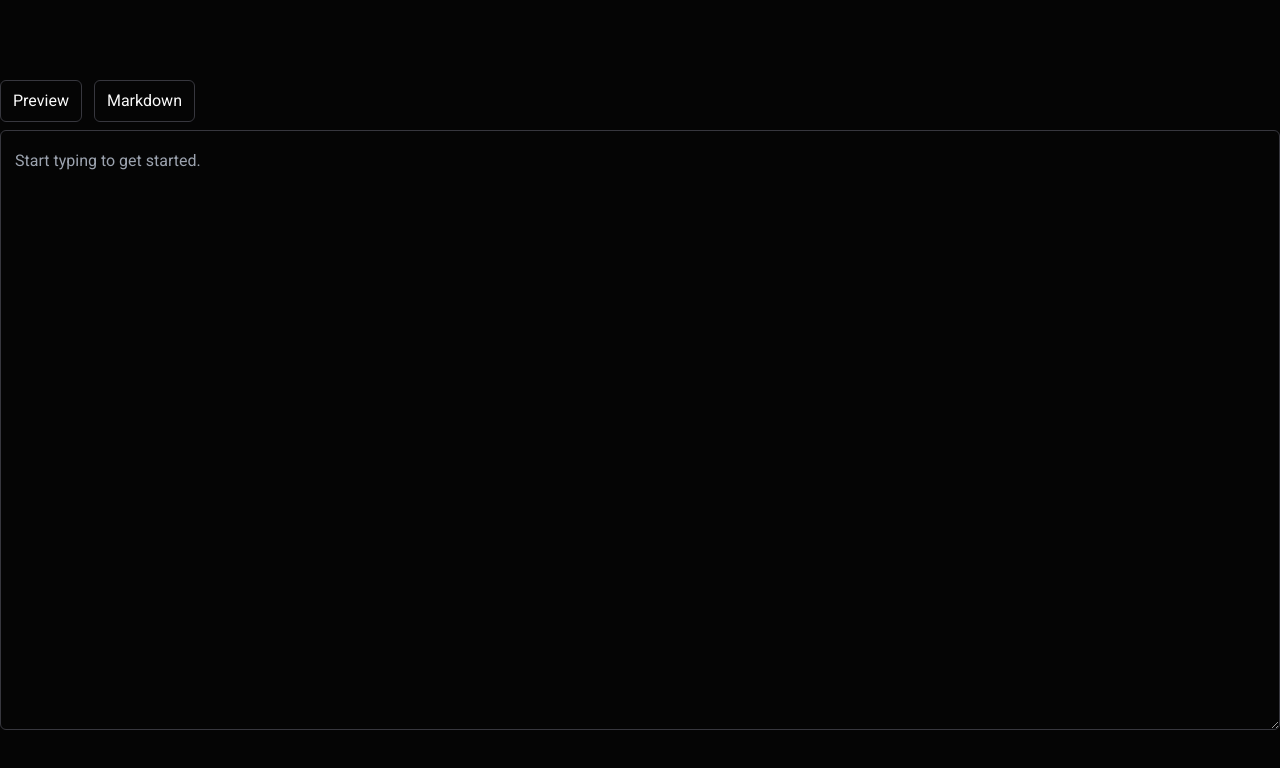
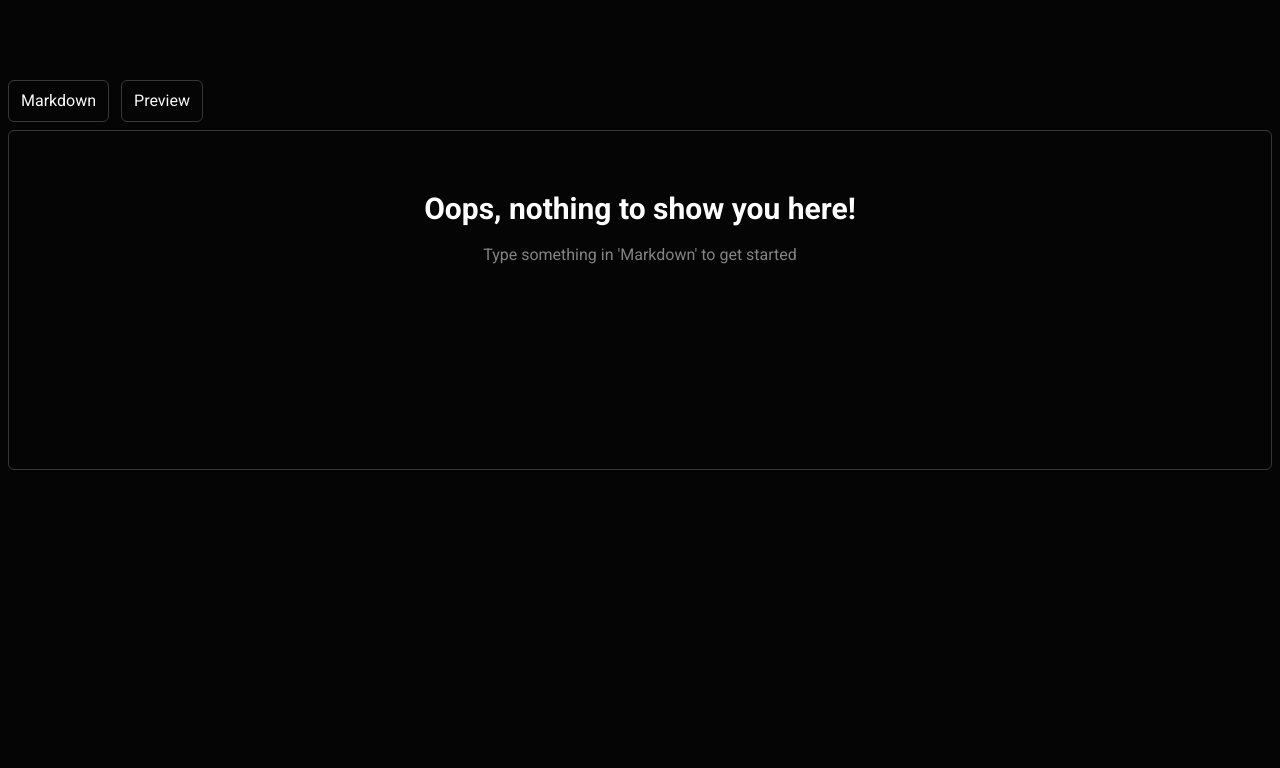
Before and after one commit to Humboorgir/live-markdown-preview, a Next.js app: page / in a window 1280 px wide. Both pictures are taken after a click on the button "Preview". Shown: the top 768 px of the page. Built offline with nearby package versions, Linux system fonts and the light colour scheme.

Commit message:
feat: display a placeholder in preview

```diff
--- a/src/app/page.tsx
+++ b/src/app/page.tsx
@@ -5,6 +5,7 @@ import MarkdownPreview from "@/components/ui/markdown-preview/markdown-preview";
 import TextArea from "@/components/ui/textarea";
 import { Tabs, TabsList, TabsTrigger, TabsContent } from "@/components/ui/tabs/tabs";
 import { ChangeEvent, useState } from "react";
+import Image from "next/image";
 
 export default function Home() {
   const [content, setContent] = useState("");
@@ -14,13 +15,11 @@ export default function Home() {
   }
 
   return (
-    <Container className="prose prose-invert h-screen min-h-[1px] w-screen !px-0 py-20 flex flex-col items-center">
-      {/* TODO: diplay an illustration if nothing is typed (like a resting animal or sth like that) */}
-
+    <Container className="prose prose-invert prose-sm md:prose-base h-screen min-h-[1px] w-screen !px-2 py-20 flex flex-col items-center">
       <Tabs className="w-full" openByDefault="markdown">
         <TabsList>
-          <TabsTrigger value="markdown">Preview</TabsTrigger>
-          <TabsTrigger value="preview">Markdown</TabsTrigger>
+          <TabsTrigger value="markdown">Markdown</TabsTrigger>
+          <TabsTrigger value="preview">Preview</TabsTrigger>
         </TabsList>
 
         <TabsContent className="min-h-[600px]" value="markdown">
@@ -33,9 +32,16 @@ export default function Home() {
         </TabsContent>
 
         <TabsContent value="preview">
-          <MarkdownPreview className="absolute p-10 border border-ring w-full min-h-full mb-8">
-            {content}
-          </MarkdownPreview>
+          {content ? (
+            <MarkdownPreview className="border border-ring rounded-md absolute px-6 w-full min-h-full mb-8">
+              {content}
+            </MarkdownPreview>
+          ) : (
+            <div className="px-2 text-center absolute border border-ring rounded-md w-full min-h-full flex flex-col items-center">
+              <h2 className="text-2xl md:text-3xl md:mb-3.5">Oops, nothing to show you here!</h2>
+              <p className="text-foreground-muted/80">Type something in 'Markdown' to get started</p>
+            </div>
+          )}
         </TabsContent>
       </Tabs>
     </Container>
```
Also changed, not shown: public/no-data.svg (added).
